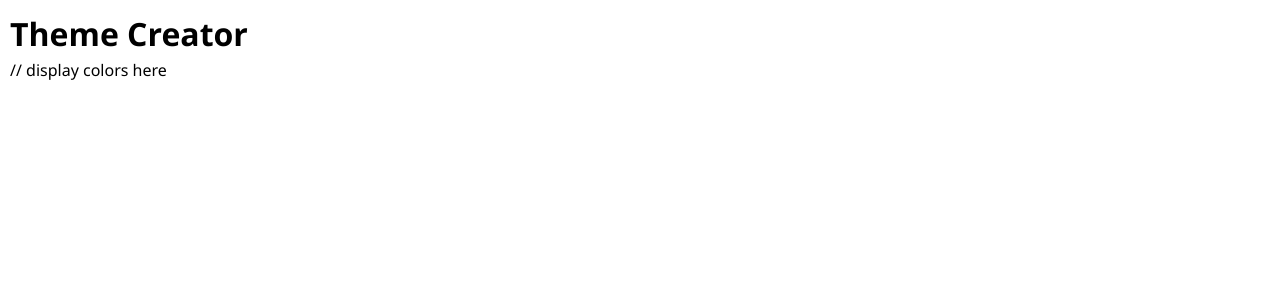
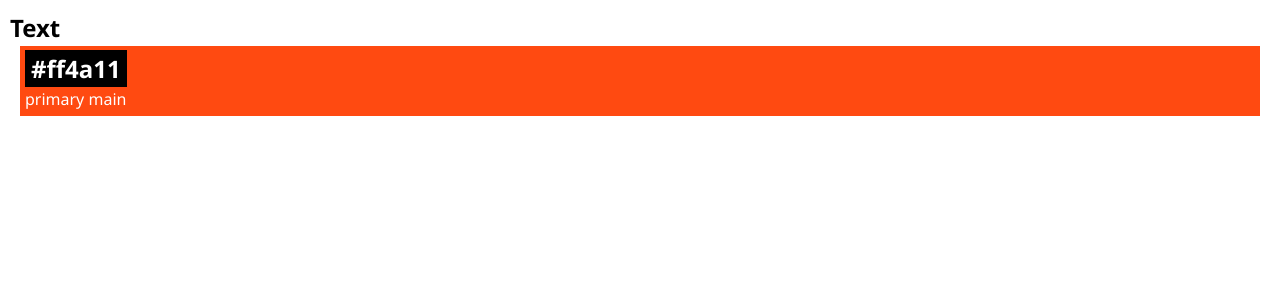
Before and after one commit to em-ha/recap-4, a React (Vite) app: page / in a window 1280 px wide. Shown: the top 300 px of the page. Built offline with nearby package versions, Linux system fonts and the light colour scheme.

Commit message:
add individual colour card

```diff
--- a/src/App.jsx
+++ b/src/App.jsx
@@ -5,8 +5,8 @@ import "./App.css";
 function App() {
   return (
     <>
-      <h1>Theme Creator</h1>
-      // display colors here
+      <h2>Text</h2>
+      <Color color={initialColors[0]}/>
     </>
   );
 }
--- a/src/Components/Color/Color.jsx
+++ b/src/Components/Color/Color.jsx
@@ -1,5 +1,8 @@
 import "./Color.css";
 
 export default function Color({ color }) {
-  return null;
+  return (<div className="color-card" style={{ backgroundColor: color.hex, color: color.contrastText }}>
+    <h2 className="color-card-headline">{color.hex}</h2>
+    <p>{color.role}</p>
+    </div>);
 }
```
